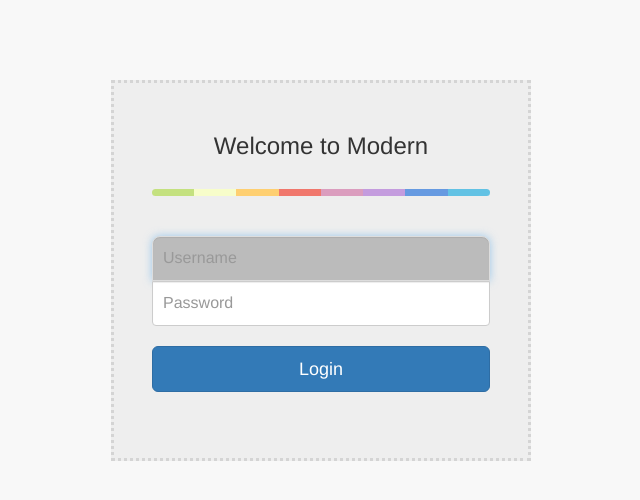
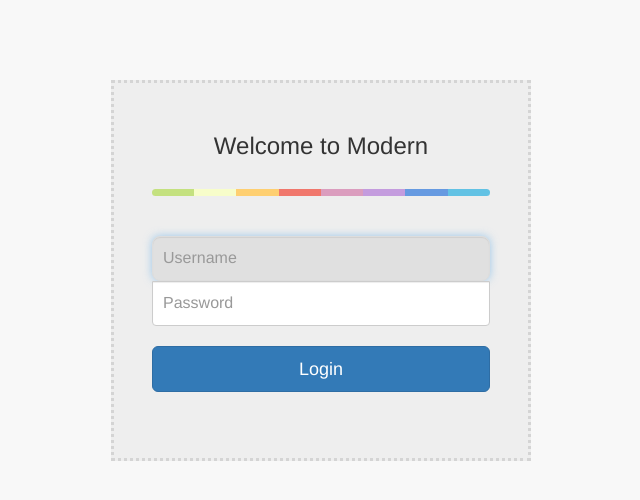
Before and after one commit to girikuncoro/fintech, a Flask app: page /login in a window 1280 px wide. Shown: the top 500 px of the page, without its empty margins (319-959 px from the left). Run offline with Flask 2, Linux system fonts and the light colour scheme; some libraries are stand-ins or nearby versions.

Commit message:
Tweak text field styling

```diff
--- a/static/css/modern.css
+++ b/static/css/modern.css
@@ -10,9 +10,9 @@ body {
 
 input[type="text"],
 input[type="amount"] {
-  background: #CCC;
-  border: none;
-  border-radius: 0.5em;
+  background: #EEE;
+  border: 1px solid white;
+  border-radius: 0.5em !important;
   box-shadow: none;
   outline: none;
   transition: all 0.25s;
@@ -22,7 +22,7 @@ input[type="text"]:active,
 input[type="amount"]:active,
 input[type="text"]:focus,
 input[type="amount"]:focus {
-  background: #BBB;
+  background: #E0E0E0;
   border: 1px solid #DDD;
 }
 
```
